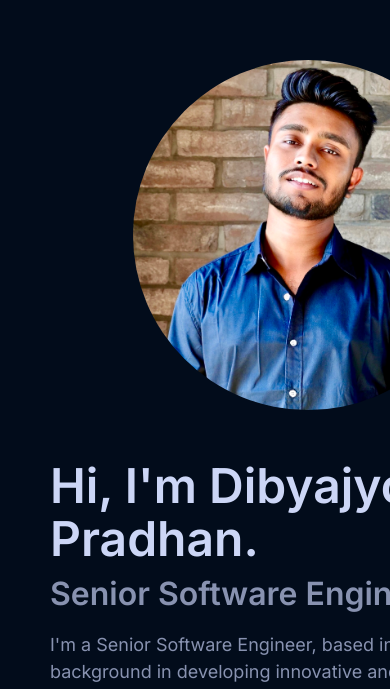
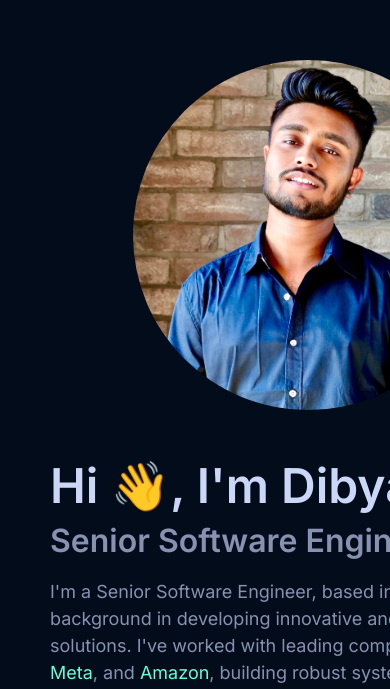
Before and after one commit to pathrabe/websitetest, a React (Create React App) app: page / in a window 390 px wide. Shown: the part 150-839 px from the top of the page. Built offline with nearby package versions, Linux system fonts and the light colour scheme.

Commit message:
Some media queries

```diff
--- a/src/components/About.js
+++ b/src/components/About.js
@@ -83,8 +83,8 @@ const About = () => {
             alt={personalInfo.name}
           />
         </div>
-        <div className="text-content">
-          <h1>Hi, I'm {personalInfo.name}.</h1>
+        <div className="text-content" tabIndex="0">
+          <h1>Hi 👋, I'm {personalInfo.shortName}.</h1>
           <h2>{personalInfo.description}</h2>
           {personalInfo.about.map((paragraph, idx) => (
             <p key={idx} dangerouslySetInnerHTML={{ __html: paragraph }} />
--- a/src/data/data.js
+++ b/src/data/data.js
@@ -22,6 +22,7 @@ export const socialLinks = [
 ];
 export const personalInfo = {
   name: "Dibyajyoti Pradhan",
+  shortName: "Dibyajyoti",
   description: "Senior Software Engineer",
   about: [
     `I'm a Senior Software Engineer, based in London, with a background in developing innovative and scalable software solutions. I've worked with leading companies like <a href="https://en.wikipedia.org/wiki/HubSpot" target="_blank" rel="noopener noreferrer">HubSpot</a>, <a href="https://en.wikipedia.org/wiki/Meta_Platforms" target="_blank" rel="noopener noreferrer">Meta</a>, and <a href="https://en.wikipedia.org/wiki/Amazon_(company)" target="_blank" rel="noopener noreferrer">Amazon</a>, building robust systems that improve user experiences and drive business growth. Currently, I’m focusing on products at HubSpot, leading engineering teams and optimizing system performance. My expertise includes full-stack development, system architecture, and mentoring.`,
```
